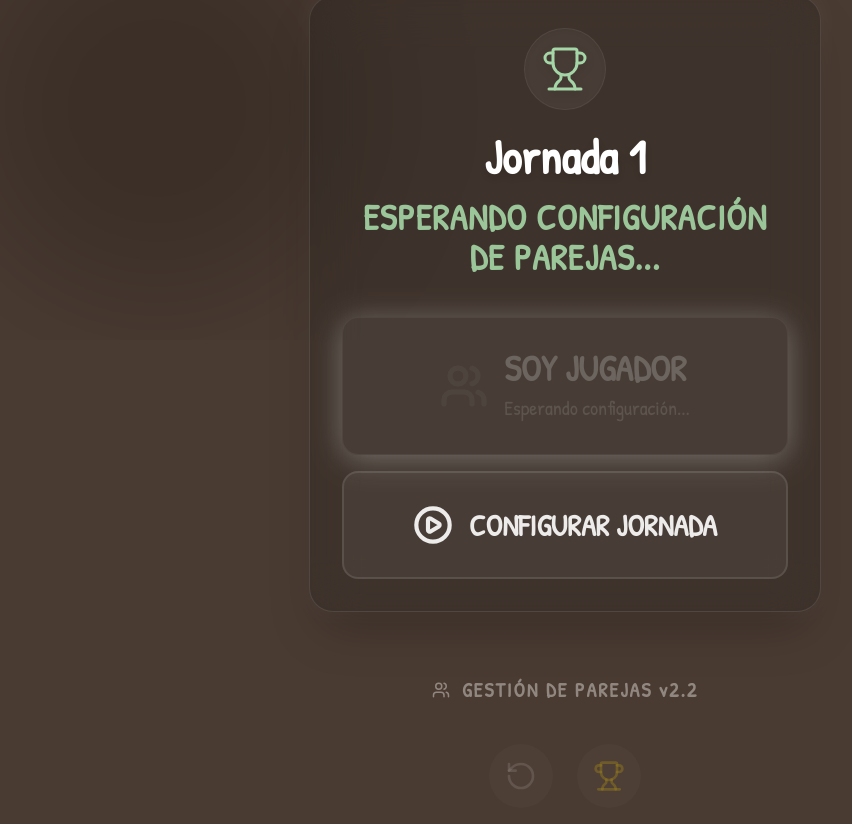
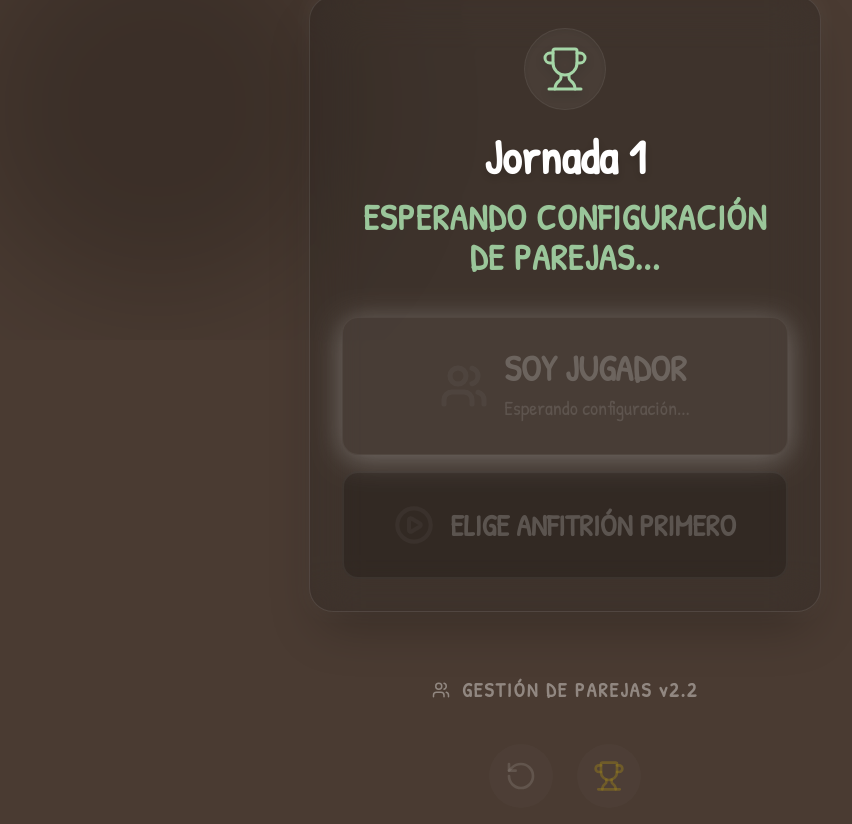
Before and after one commit to gurtubay1955/Domin-, a Next.js app: page / in a window 1280 px wide. Shown: the part 460-1284 px from the top of the page, without its empty margins (75-927 px from the left). Built offline with nearby package versions, Linux system fonts and the light colour scheme.

Commit message:
feat(ux): require host selection before setup and remove redundant pin check

```diff
--- a/app/page.tsx
+++ b/app/page.tsx
@@ -177,22 +177,24 @@ export default function Home() {
                 )}
               </a>
 
-              <PinGuard
-                onVerify={() => {
-                  // Pass the selected host to the setup page
-                  const target = displayHost ? `/setup?host=${encodeURIComponent(displayHost)}` : "/setup";
-                  router.push(target);
+              <button
+                onClick={() => {
+                  if (displayHost) {
+                    const target = `/setup?host=${encodeURIComponent(displayHost)}`;
+                    router.push(target);
+                  }
                 }}
-                title="Configuración Protegida"
-                description="Solo el anfitrión puede configurar la jornada."
+                disabled={!displayHost}
+                className={`
+                  w-full py-8 text-3xl font-black rounded-2xl transition-all flex items-center justify-center gap-4 border-2
+                  ${displayHost
+                    ? "bg-white/5 text-white/90 hover:bg-white/10 hover:text-white hover:border-white/30 border-white/10 cursor-pointer"
+                    : "bg-black/20 text-white/20 border-white/5 cursor-not-allowed"}
+                `}
               >
-                <button
-                  className="w-full py-8 bg-white/5 text-white/90 text-3xl font-black rounded-2xl hover:bg-white/10 hover:text-white transition-all flex items-center justify-center gap-4 border-2 border-white/10 group-hover:border-white/30"
-                >
-                  <PlayCircle size={40} strokeWidth={2.5} />
-                  CONFIGURAR JORNADA
-                </button>
-              </PinGuard>
+                <PlayCircle size={40} strokeWidth={2.5} className={displayHost ? "" : "opacity-20"} />
+                {displayHost ? "CONFIGURAR JORNADA" : "ELIGE ANFITRIÓN PRIMERO"}
+              </button>
             </div>
 
           </div>
```
